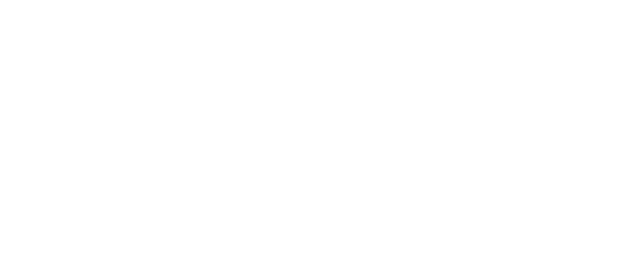
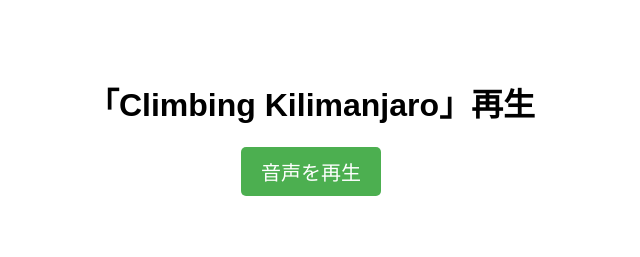
Before and after one commit to Sakalt/audiopack, a plain HTML site: page index.html in a window 1280 px wide. Shown: the whole page, without its empty margins (329-969 px from the left). Drawn offline with Linux system fonts and the light colour scheme.

Commit message:
Update index.html

```diff
--- a/index.html
+++ b/index.html
@@ -1,8 +1,42 @@
-<html>
+<!DOCTYPE html>
+<html lang="ja">
 <head>
-<title>audiopack</title>
+    <meta charset="UTF-8">
+    <meta name="viewport" content="width=device-width, initial-scale=1.0">
+    <title>音声再生ボタン</title>
+    <style>
+        body {
+            font-family: Arial, sans-serif;
+            text-align: center;
+            padding: 50px;
+        }
+        button {
+            font-size: 20px;
+            padding: 10px 20px;
+            background-color: #4CAF50;
+            color: white;
+            border: none;
+            border-radius: 5px;
+            cursor: pointer;
+        }
+        button:hover {
+            background-color: #45a049;
+        }
+    </style>
 </head>
 <body>
-<audio src="Climbing Kilimanjaro.mp3" loop></audio>
+
+    <h1>「Climbing Kilimanjaro」再生</h1>
+    <button onclick="playAudio()">音声を再生</button>
+
+    <audio id="audioPlayer" src="Climbing Kilimanjaro.mp3"></audio>
+
+    <script>
+        function playAudio() {
+            var audio = document.getElementById("audioPlayer");
+            audio.play();
+        }
+    </script>
+
 </body>
 </html>
```
